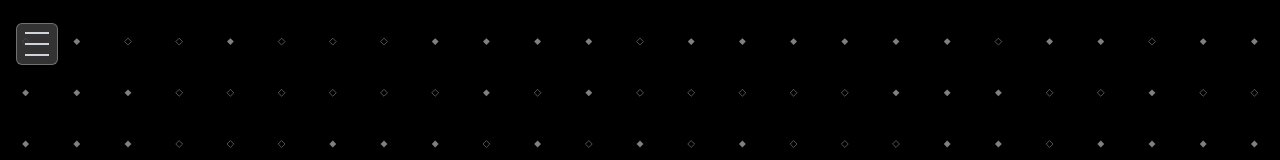
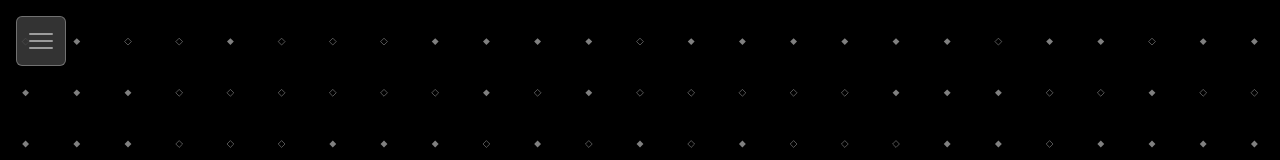
Before and after one commit to Lmx154/portfolio, a React (Vite) app: page / in a window 1280 px wide. Shown: the top 160 px of the page. Built offline with nearby package versions, Linux system fonts and the light colour scheme.

Commit message:
using svg instead of span

```diff
--- a/src/App.tsx
+++ b/src/App.tsx
@@ -59,10 +59,10 @@ function App() {
     {
       href: '#home',
       label: 'Home',
-      bg: 'bg-cyan-500/20',
-      border: 'border-cyan-500/30',
-      text: 'text-cyan-300',
-      hover: 'hover:text-cyan-200',
+      bg: 'bg-red-500/20',
+      border: 'border-red-500/30',
+      text: 'text-red-300',
+      hover: 'hover:text-red-200',
     },
     {
       href: '#projects',
@@ -104,16 +104,14 @@ function App() {
       </div>
 
       <nav className="fixed top-4 left-4 z-50">
-      <button
-        onClick={toggleMenu}
-        className="bg-white/20 backdrop-blur-md border border-white/30 p-2 rounded-md shadow-lg hover:bg-white/30 transition-all duration-300"
-      >
-        <div className="w-6 h-6 flex flex-col justify-between items-center">
-          <span className="block w-full h-0.5 bg-gray-300"></span>
-          <span className="block w-full h-0.5 bg-gray-300"></span>
-          <span className="block w-full h-0.5 bg-gray-300"></span>
-        </div>
-      </button>
+        <button
+          onClick={toggleMenu}
+          className="bg-white/20 backdrop-blur-md border border-white/30 p-2 rounded-md shadow-lg hover:bg-white/30 transition-all duration-300"
+        >
+          <svg xmlns="http://www.w3.org/2000/svg" fill="none" viewBox="0 0 24 24" strokeWidth="1.5" stroke="currentColor" className="size-8">
+            <path strokeLinecap="round" strokeLinejoin="round" d="M3.75 6.75h16.5M3.75 12h16.5m-16.5 5.25h16.5" />
+          </svg>
+        </button>
         <div className="mt-2 p-4">
           <ul className="space-y-2">
             {trail.map((style, index) => (
```
